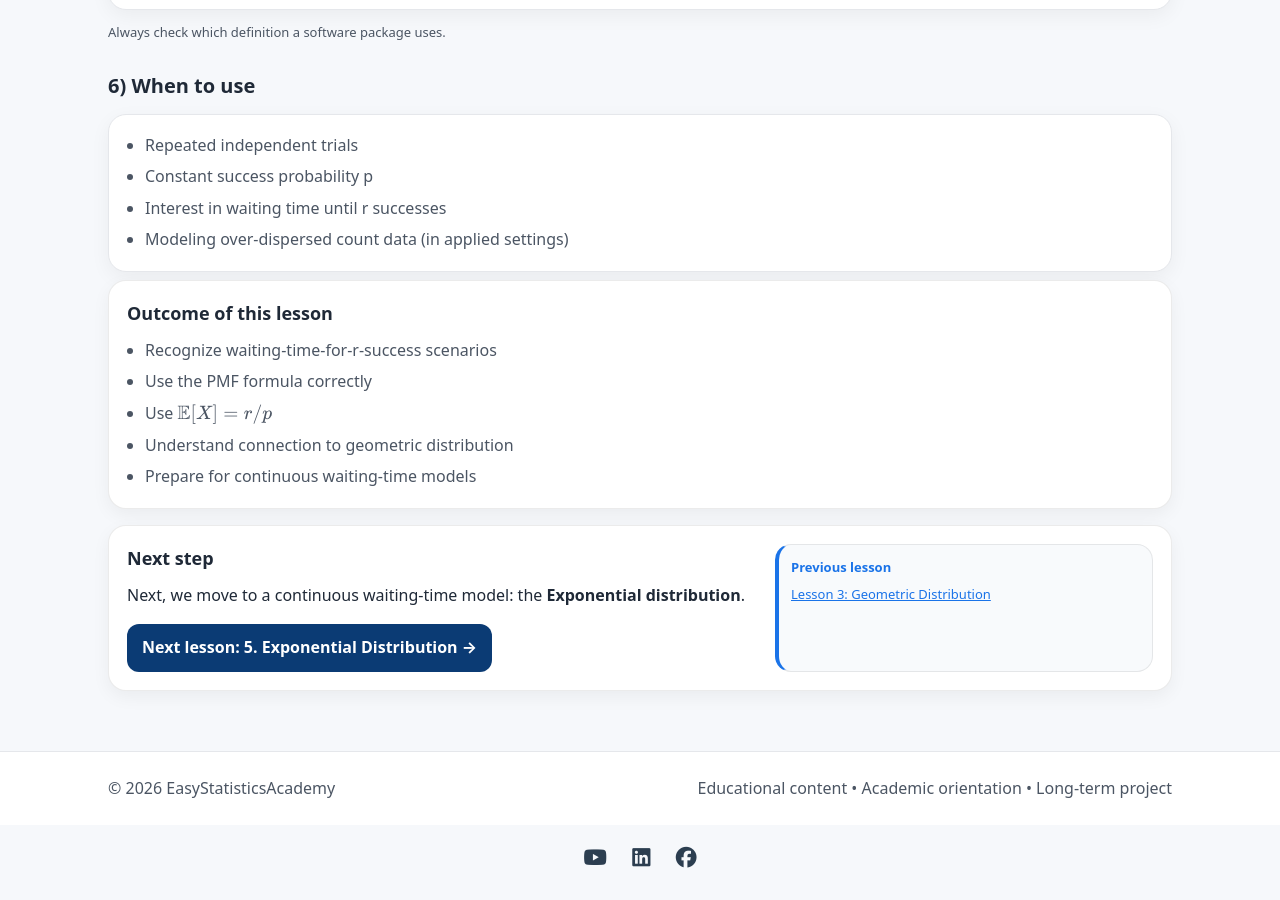
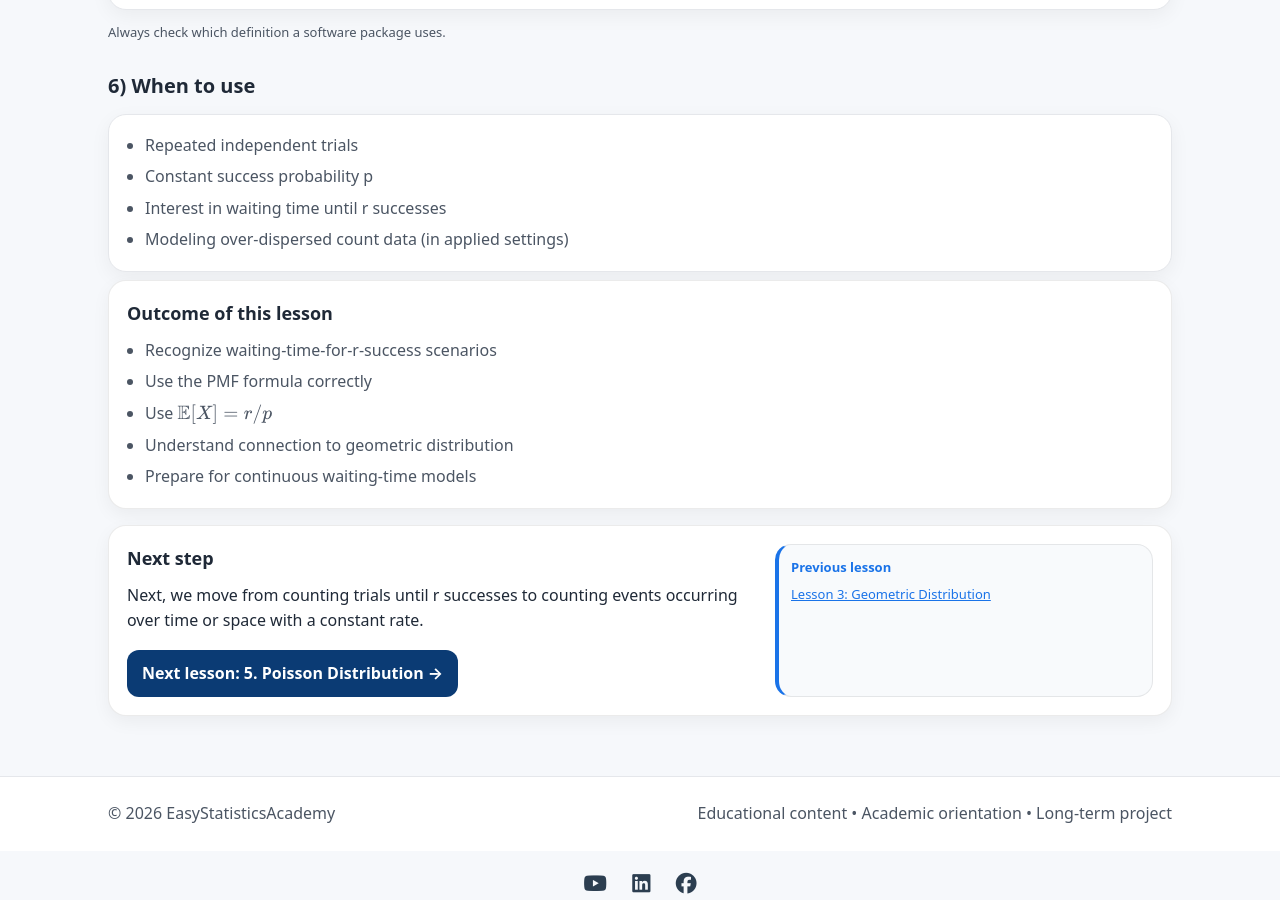
Before and after one commit to ammar-homaida-statistics/easystatisticsacademy, a Jekyll site: the page built from probability/distributions/negative-binomial-distribution/index.md, in a window 1280 px wide and 900 px high, scrolled down 2243 px. Built offline with Jekyll 4.4.1, drawn with Linux system fonts in a browser that asks for light colours; before the commit the page ends 3118 px from its top, so only the background shows below that.

Commit message:
Update index.md

```diff
--- a/probability/distributions/negative-binomial-distribution/index.md
+++ b/probability/distributions/negative-binomial-distribution/index.md
@@ -249,13 +249,14 @@ sidebar: false
     <div class="callout-copy">
       <h2>Next step</h2>
       <p style="margin:0;">
-        Next, we move to a continuous waiting-time model:
-        the <strong>Exponential distribution</strong>.
+        Next, we move from counting trials until r successes
+        to counting events occurring over time or space
+        with a constant rate.
       </p>
 
       <div class="pill-row" style="margin-top:1rem;">
-        <a class="btn" href="/probability/distributions/exponential-distribution/">
-          Next lesson: 5. Exponential Distribution →
+        <a class="btn" href="/probability/distributions/poisson-distribution/">
+          Next lesson: 5. Poisson Distribution →
         </a>
       </div>
     </div>
```
